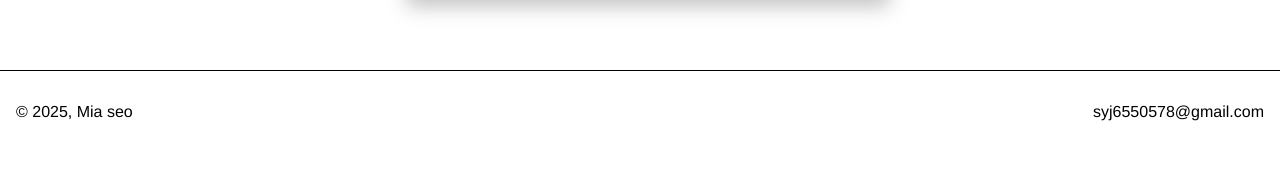
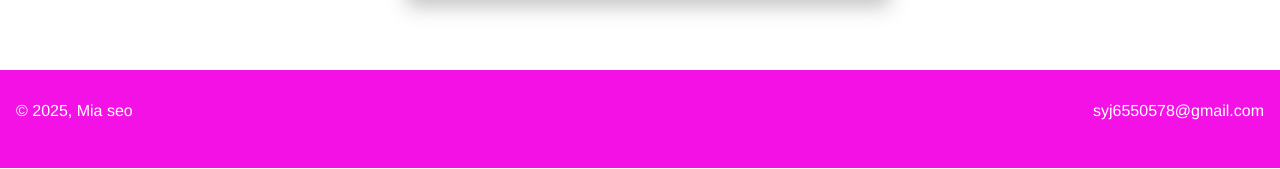
Before and after one commit to Lekkerdingfit/All, a plain HTML site: page index.html in a window 1280 px wide. Shown: the part 2388-2557 px from the top of the page. Drawn offline with Linux system fonts and the light colour scheme.

Commit message:
footer color change pink

```diff
--- a/assets/style.css
+++ b/assets/style.css
@@ -11,7 +11,6 @@
 }
 
 /* Default- Mobile size */
-
 header{
 	background-color: var(--color--background);
 	padding-block: calc(3*var(--base-size));
@@ -136,11 +135,12 @@ ul{
 }
 
 footer{
-	font-family: helvetica;
-	padding-top:calc(2*var(--base-size));
+	font-family: var(--base-font);
+	padding-top:calc(2.2*var(--base-size));
 	padding-bottom: calc(3*var(--base-size));
 	margin-top: calc(2*var(--base-size));
-	border-top: solid black 1px;
+	background-color: #F411E5;
+	color:white;
 	display:flex;
 	justify-content: space-between;
 }
@@ -153,6 +153,7 @@ footer{
 	display:flex;
 	background-color:#F411E5;
 	color:white;
+	border:white solid 2px;
 	padding:1rem;
 	width:2rem;
 	height:2rem;
@@ -170,8 +171,6 @@ footer{
 	top:1.5rem;
 	right:1rem;
 }
-
-
 
 
 
@@ -306,8 +305,9 @@ footer{
 	padding-top:calc(2*var(--base-size));
 	padding-bottom: calc(3*var(--base-size));
 	margin-top: calc(2*var(--base-size));
-	border-top: solid black 1px;
 	display:flex;
+	background-color: #F411E5;
+	color:white;
 	justify-content: space-between;
 }
 
```
